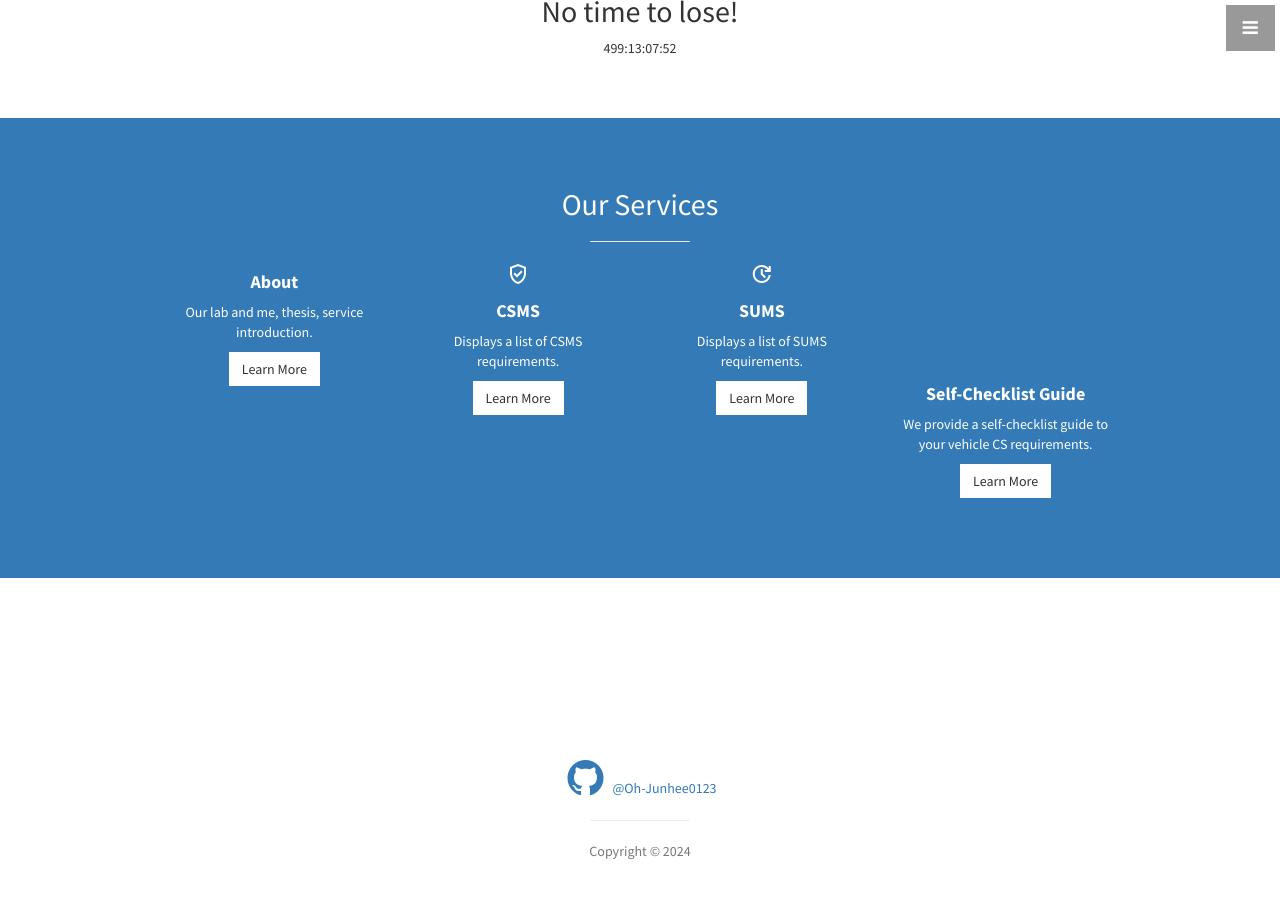
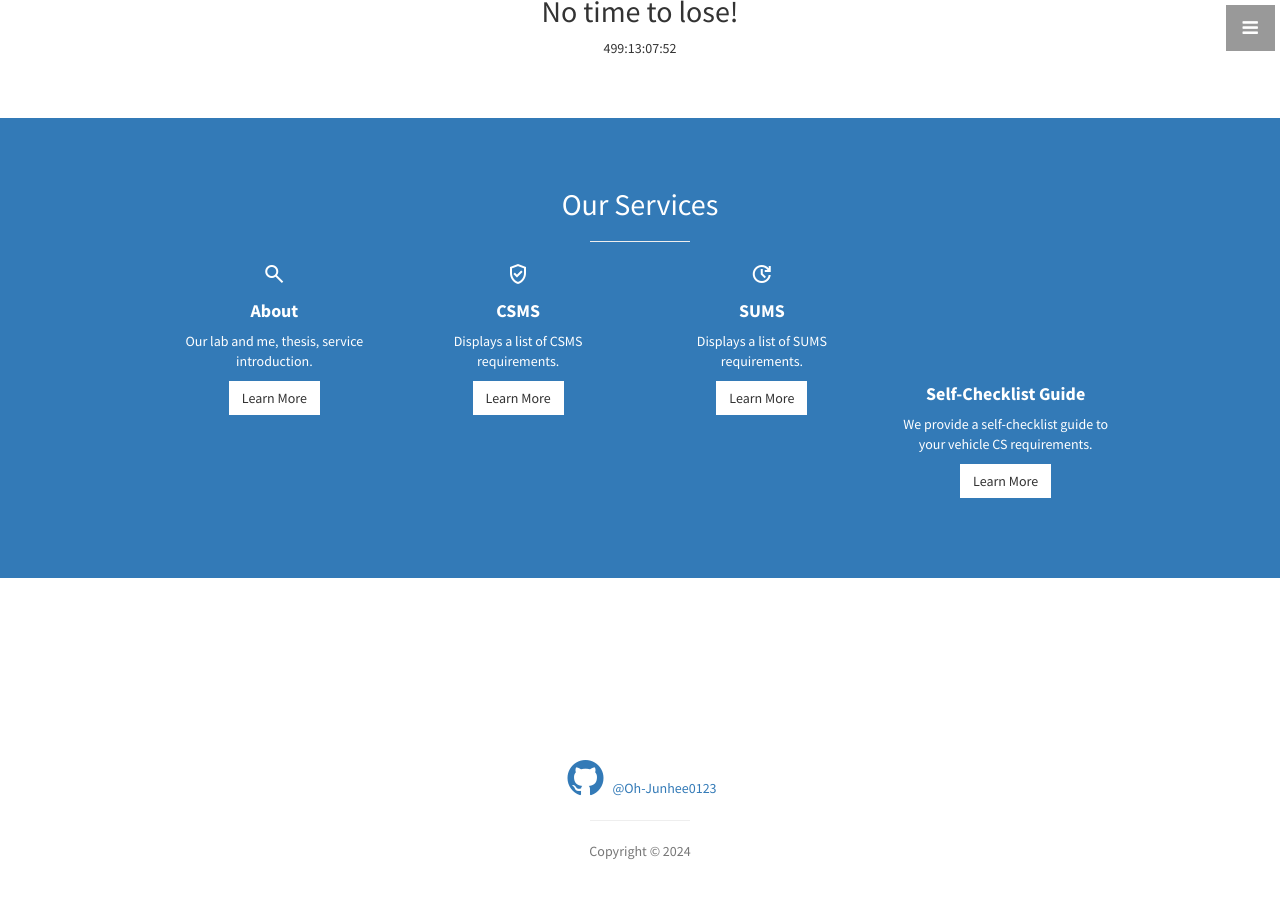
Before and after one commit to Oh-Junhee0123/CS-Requirement-Finder.github.io, a Jekyll site: the page built from index.html, in a window 1280 px wide and 900 px high, scrolled down 975 px. Built offline with Jekyll 4.4.1, drawn with Linux system fonts in a browser that asks for light colours.

Commit message:
Update services.html

```diff
--- a/_includes/services.html
+++ b/_includes/services.html
@@ -9,6 +9,7 @@
           <div class="col-md-3 col-sm-6">
             <div class="service-item">
               <link rel="stylesheet" href="https://fonts.googleapis.com/css2?family=Material+Symbols+Outlined:opsz,wght,FILL,GRAD@24,400,0,0" />
+              <span class="material-symbols-outlined">search</span>
                <h4>
                 <strong>About</strong>
               </h4>
```
